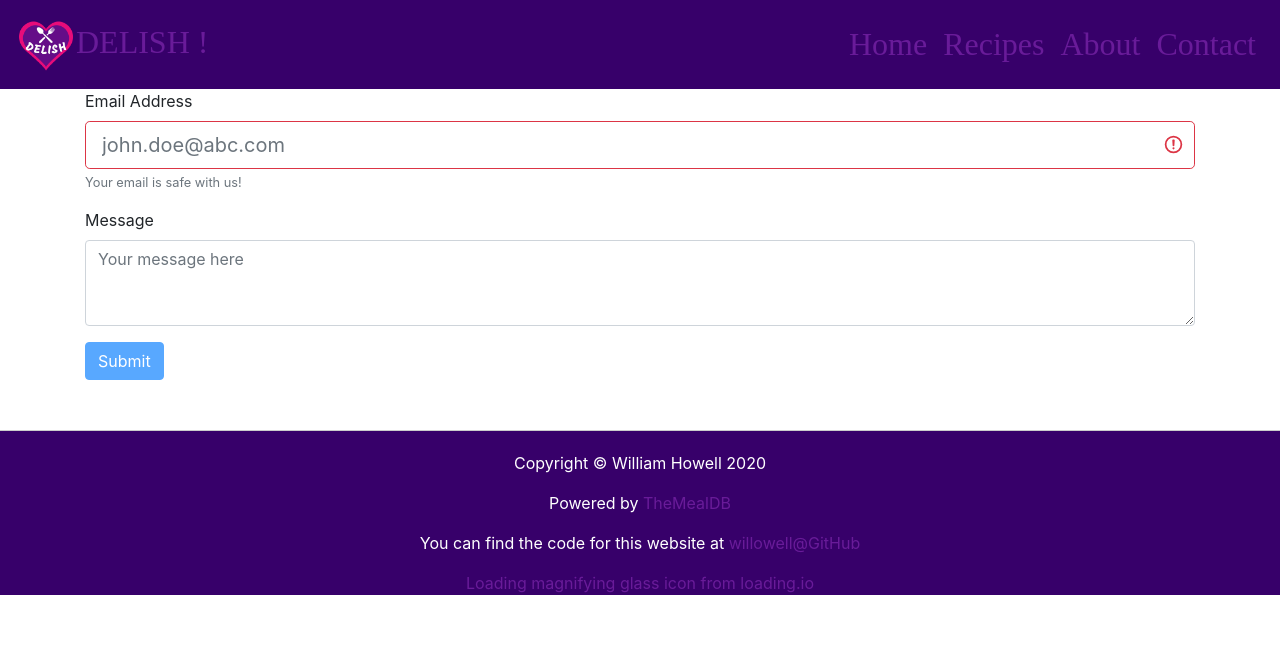
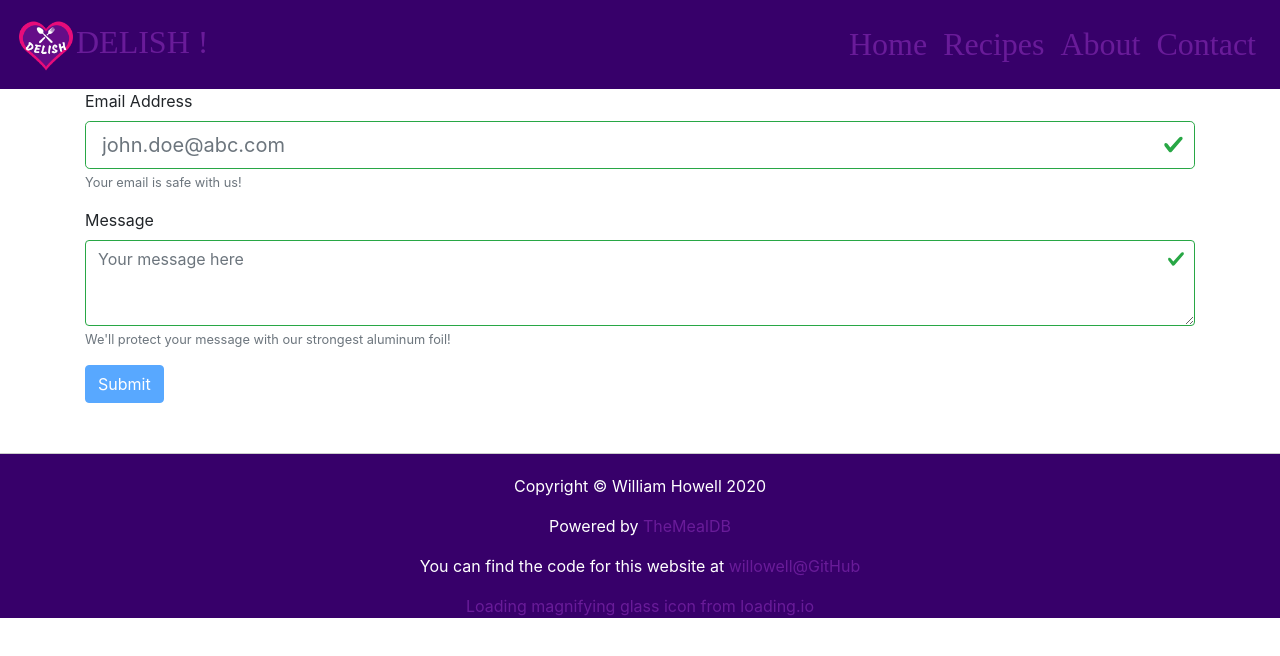
Before and after one commit to willowell/Delish-Client, a React (Create React App) app: page /contact in a window 1280 px wide. Shown: the top 656 px of the page. Built offline with nearby package versions, Linux system fonts and the light colour scheme; a web font is replaced by a local one.

Commit message:
Fixed Bug 2
Each field in the contact form can now be independently validated. To do this, I made separate functions for validating each form, and then combined them in one function that explicitly runs each of the validation functions.

```diff
--- a/src/components/ContactForm.tsx
+++ b/src/components/ContactForm.tsx
@@ -1,4 +1,10 @@
-import React, { FormEvent, useEffect, useRef, useState } from 'react'
+import React, {
+  ChangeEventHandler,
+  FormEventHandler,
+  useEffect,
+  useRef,
+  useState
+} from 'react'
 
 import Button from 'react-bootstrap/Button'
 import Form from 'react-bootstrap/Form'
@@ -8,23 +14,34 @@ import Form from 'react-bootstrap/Form'
 
 const ContactForm: React.FC = () => {
   const [email, setEmail] = useState('')
+  const [emailError, setEmailError] = useState('')
+
+
   const [message, setMessage] = useState('')
+  const [messageError, setMessageError] = useState('')
+
   const [disabled, setDisabled] = useState(true)
-  const [emailError, setEmailError] = useState('')
 
   const firstRender = useRef(true)
 
   useEffect(() => {
-    // ? See https://stackoverflow.com/questions/55840294/how-to-fix-missing-dependency-warning-when-using-useeffect-react-hook
-    // ? for why this function is here rather than outside useEffect()
-    // ? Basically, it is because setDisabled(!isFormValid()) makes this
-    // ? function a dependency.
-    const isFormValid = (): boolean => {
+
+    const isEmailValid = (): boolean => {
       if (email === '') {
-        setEmailError('Email cannot be blank!')
+        setEmailError('Email cannot be empty!')
         return false
       } else {
         setEmailError('')
+        return true
+      }
+    }
+
+    const isMessageValid = (): boolean => {
+      if (message === '') {
+        setMessageError('Message cannot be empty!')
+        return false
+      } else {
+        setMessageError('')
         return true
       }
     }
@@ -34,10 +51,28 @@ const ContactForm: React.FC = () => {
       return
     }
 
+    // ? See https://stackoverflow.com/questions/55840294/how-to-fix-missing-dependency-warning-when-using-useeffect-react-hook
+    // ? for why this function is here rather than outside useEffect()
+    // ? Basically, it is because setDisabled(!isFormValid()) makes this
+    // ? function a dependency.
+    const isFormValid = (): boolean => {
+      let isValid = true
+
+      if (!isEmailValid()) {
+        isValid = false
+      }
+
+      if (!isMessageValid()) {
+        isValid = false
+      }
+
+      return isValid
+    }
+
     setDisabled(!isFormValid())
-  }, [email])
+  }, [email, message])
 
-  const handleSubmit = (event: FormEvent) => {
+  const handleSubmit: FormEventHandler<any> = (event) => {
     event.preventDefault()
     alert(`Submitting "${message}" from "${email}"!`)
   }
@@ -52,8 +87,8 @@ const ContactForm: React.FC = () => {
           placeholder='john.doe@abc.com'
           value={ email }
           onChange={ event => setEmail(event.target.value) }
-          isValid={ !disabled }
-          isInvalid={ disabled }
+          isValid={ !emailError }
+          isInvalid={ !!emailError }
         />
         <Form.Text className='text-muted'>
           { !emailError ? 'Your email is safe with us!' : emailError }
@@ -64,11 +99,16 @@ const ContactForm: React.FC = () => {
         <Form.Label>Message</Form.Label>
         <Form.Control
           as='textarea'
-          rows={3}
+          rows={ 3 }
           placeholder='Your message here'
           value={ message }
           onChange={ event => setMessage(event.target.value) }
+          isValid={ !messageError }
+          isInvalid={ !!messageError }
         />
+        <Form.Text className='text-muted'>
+          { !messageError ? 'We\'ll protect your message with our strongest aluminum foil!' : messageError }
+        </Form.Text>
       </Form.Group>
 
       <Button variant='primary' type='submit' disabled={ disabled }>
--- a/src/lib/hooks.ts
+++ b/src/lib/hooks.ts
@@ -1,7 +1,27 @@
 import React from 'react'
 
+
+// ? From https://rangle.io/blog/simplifying-controlled-inputs-with-hooks/
+/**
+ * Creates and manages a string value, returning handles to the value along with methods
+ * for resetting and binding it.
+ * @param initialValue The initial value of the variable
+ */
+export const useInput = (initialValue: string) => {
+  const [value, setValue] = React.useState(initialValue)
+
+  return {
+    value,
+    setValue,
+    reset: () => setValue(''),
+    bind: {
+      value,
+      onChange: (event: any) => { setValue(event.target.value) }
+    }
+  }
+}
+
 // ? From https://www.robinwieruch.de/local-storage-react
-
 /**
  * Creates and tracks an item in local storage, returning a handle for the item and a setter.
  * @param localStorageKey key for the item in local storage
```
Also changed, not shown: 1 other file (tests, documents, lock files or other folders).
